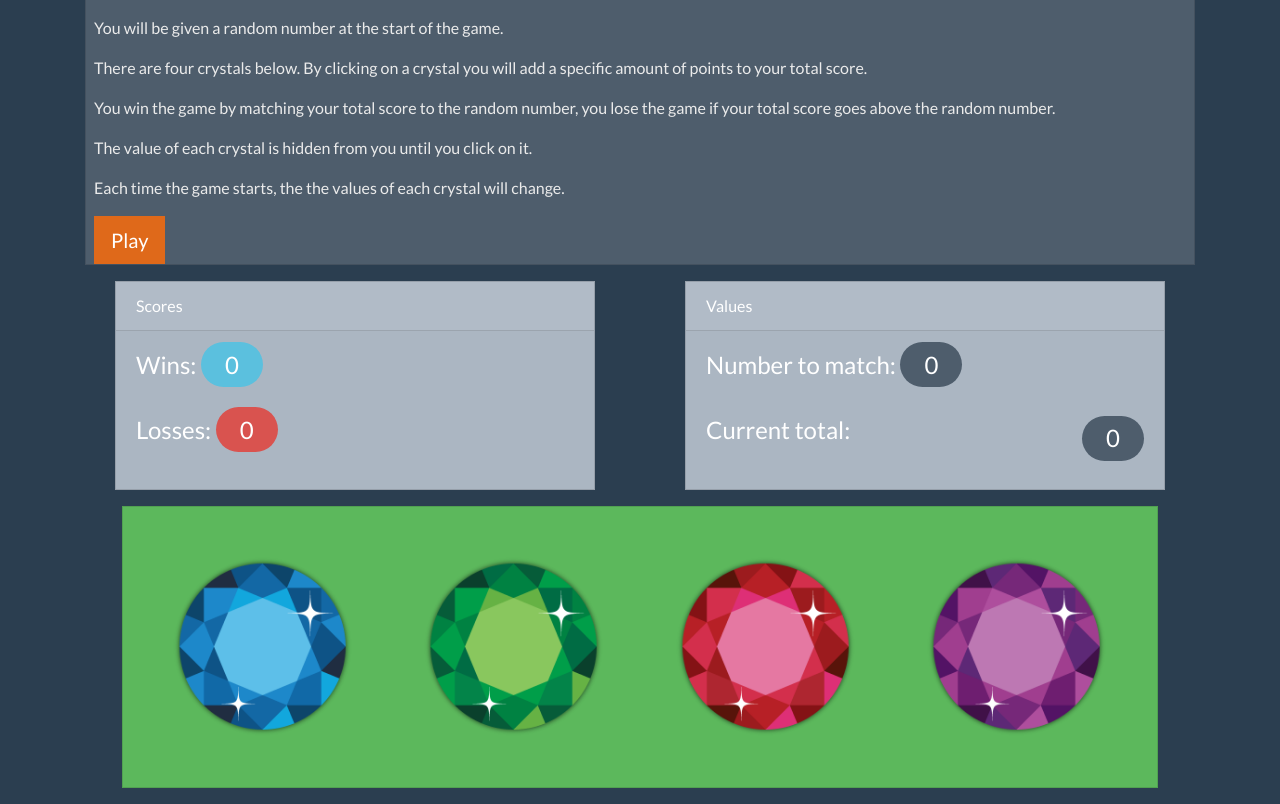
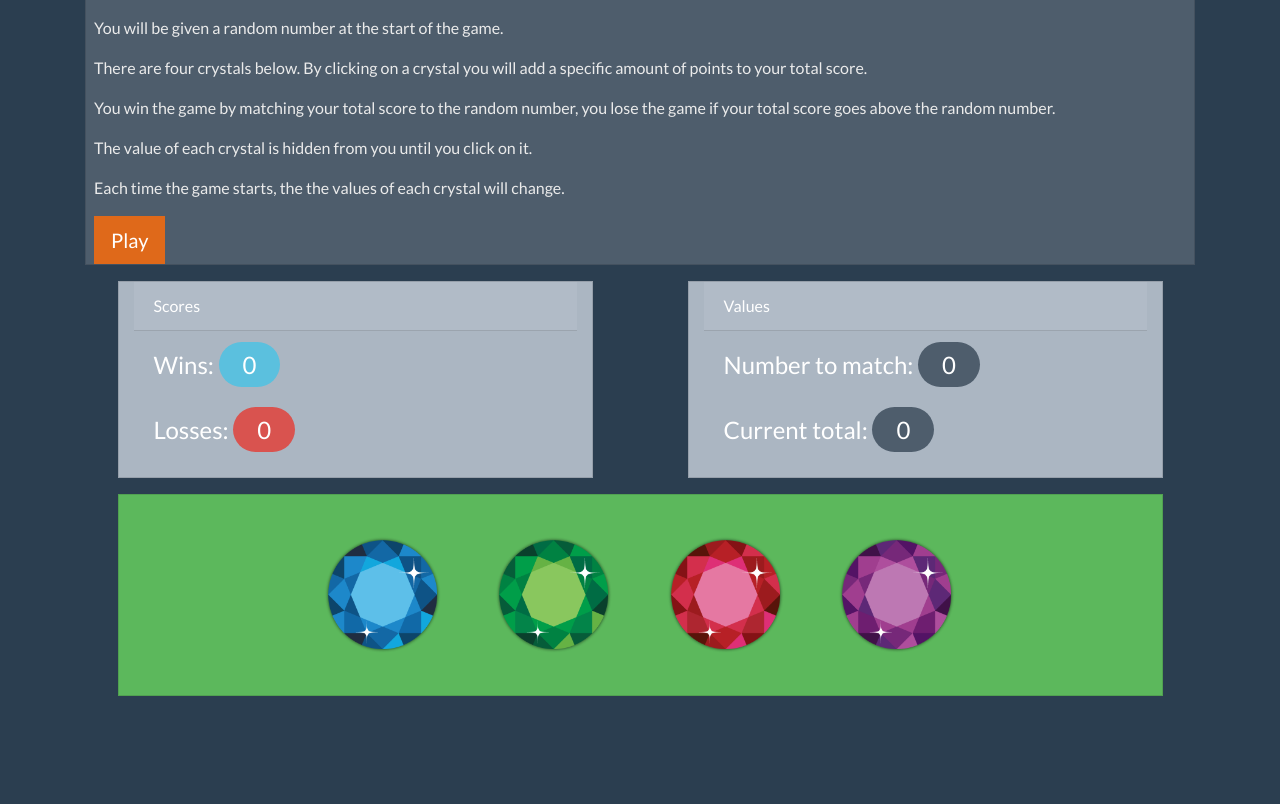
Before and after one commit to kylewoodruff/Crystal-Collector, a plain HTML site: page index.html in a window 1280 px wide. Shown: the part 120-924 px from the top of the page. After the commit the page ends 832 px from the top, so only its background shows below. Drawn offline with nearby package versions, Linux system fonts and the light colour scheme.

Commit message:
Created logic to randomly assign numbers to img

```diff
--- a/assets/css/style.css
+++ b/assets/css/style.css
@@ -13,7 +13,7 @@
 
 
 .crystal-img {
-    max-width: 15rem;
+    max-width: 10rem;
     box-sizing: border-box;
     border: none;
 }
--- a/assets/javascript/game.js
+++ b/assets/javascript/game.js
@@ -0,0 +1,16 @@
+$(document).ready(function (){
+    var counter = 0;
+    var crystalValues = [10,5,7,3,2,1,8,9];
+
+
+    // Create a for loop to create a value for each image and every numberOption.
+    $('.crystal-img').each( function (){
+        var dataValue = crystalValues[Math.floor(Math.random() * crystalValues.length)];
+        console.log(dataValue);
+        $(this).attr('data-crystal-vaule', dataValue);
+
+    });
+
+
+
+});
--- a/index.html
+++ b/index.html
@@ -45,7 +45,7 @@
             </div>
         </div>
         <div class="row d-flex flex-wrap justify-content-around">
-            <div class="card text-white bg-light mb-3 flex-fill" style="max-width: 30rem;">
+            <div class="card col-md-5 text-white bg-light mb-3 flex-fill">
                 <div class="card-header">Scores</div>
                 <div class="card-body">
                     <h4 class="card-title">Wins: <span class="badge-pill badge-info px-4 py-2">0</span> </h4>
@@ -53,34 +53,36 @@
                     <h4 class="card-title">Losses: <span class="badge-pill badge-danger px-4 py-2">0</span></h4>
                 </div>
             </div>
-            <div class="card text-white bg-light mb-3 flex-fill" style="max-width: 30rem;">
+            <div class="card col-md-5 text-white bg-light mb-3 flex-fill">
                 <div class="card-header">Values</div>
                 <div class="card-body">
-                    <h4 class="card-title">Number to match: <span class="badge-pill badge-secondary px-4 py-2">0</span>
+                    <h4 class="card-title">Number to match: <span class="badge-pill badge-secondary px-4 py-2 text-md-right">0</span>
                     </h4>
                     <br>
                     <div class="d-flex justify-content-between align-content-center">
-                        <h4 class="card-title">Current total: </h4>
-                        <h4 class="badge-pill badge-secondary px-4 py-2">0</h4>
+                        <h4 class="card-title">Current total: <span
+                                class="badge-pill badge-secondary px-4 py-2">0</span></h4>
                     </div>
                 </div>
             </div>
         </div>
         <div class="row d-flex flex-wrap justify-content-around">
-            <div class="card text-white bg-success mb-3" style="max-width: 65rem;">
-                <div class="card-body">
-                    <img src="./assets/images/blue-gem.png" class="img-fluid img-thumbnail bg-transparent crystal-img"
+            <div class="card col-md-11 text-white bg-success mb-3">
+                <div class="card-body mx-auto">
+                    <img src="./assets/images/blue-gem.png" class="img-thumbnail bg-transparent crystal-img"
                         alt="blue gem">
-                    <img src="./assets/images/green-gem.png"
-                        class="img-fluid img-thumbnail ml-2 bg-transparent crystal-img" alt="green gem">
-                    <img src="./assets/images/pink-gem.png"
-                        class="img-fluid img-thumbnail ml-2 bg-transparent crystal-img" alt="pink gem">
-                    <img src="./assets/images/purple-gem.png"
-                        class="img-fluid img-thumbnail ml-2 bg-transparent crystal-img" alt="purple gem">
+                    <img src="./assets/images/green-gem.png" class="img-thumbnail ml-2 bg-transparent crystal-img"
+                        alt="green gem">
+                    <img src="./assets/images/pink-gem.png" class="img-thumbnail ml-2 bg-transparent crystal-img"
+                        alt="pink gem">
+                    <img src="./assets/images/purple-gem.png" class="img-thumbnail ml-2 bg-transparent crystal-img"
+                        alt="purple gem">
                 </div>
             </div>
         </div>
     </div>
+    <script src="https://cdnjs.cloudflare.com/ajax/libs/jquery/3.3.1/jquery.min.js"></script>
+    <script src="./assets/javascript/game.js"></script>
 </body>
 
 </html>
```
